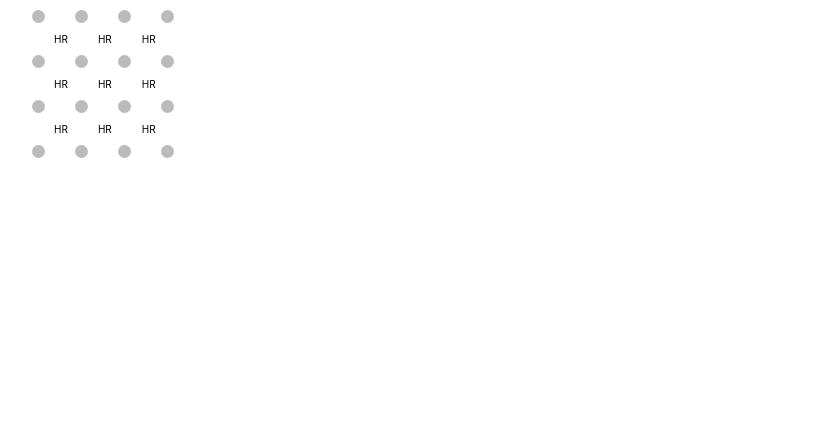
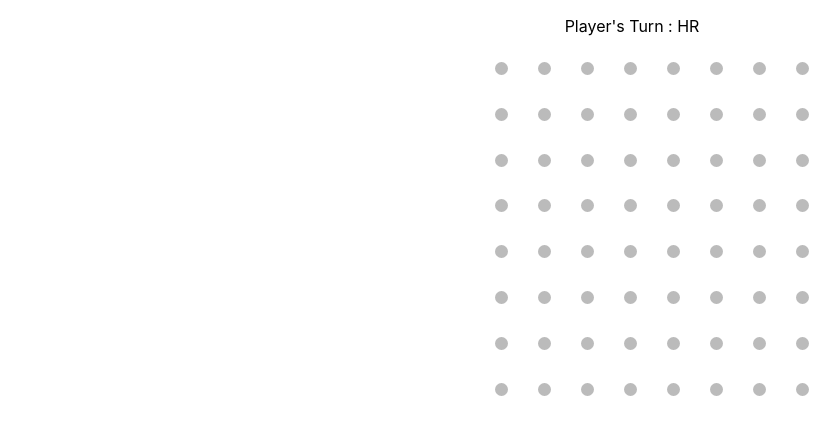
Before and after one commit to harshrumalwala/matrix-dominance, a React (Create React App) app: page / in a window 1280 px wide. Shown: the top 434 px of the page, without its empty margins (8-848 px from the left). Built offline with nearby package versions, Linux system fonts and the light colour scheme.

Commit message:
single player flow

```diff
--- a/src/App.css
+++ b/src/App.css
@@ -1,3 +1,3 @@
 .left-cell {
-  margin: 10px 0px 0px 52px !important;
+  margin: 10px 0px 0px 30px !important;
 }
--- a/src/App.tsx
+++ b/src/App.tsx
@@ -5,11 +5,17 @@ import _ from 'lodash';
 import { Container, Row, Dot, Cell } from 'styles';
 import LineTo from 'react-lineto';
 
+const matrixSize = 8;
+
 const App = () => {
-  const [edges, setEdges] = useState({});
-  const [matrix, setMatrix] = useState([]);
+  const [edges, setEdges] = useState<{ [key: number]: Array<number> }>({});
+  const [matrix, setMatrix] = useState(Array(49).fill(''));
   const [start, setStart] = useState(-1);
-  const matrixSize = 4;
+  const [players, setPlayers] = useState(['HR', 'MR', 'AR']);
+  const [playersTurn, setPlayersTurn] = useState(0);
+
+  const isHorizontalLine = (start: number, end: number) =>
+    Math.abs(start - end) === 1;
 
   const mergeUtil = (
     a: { [key: string]: Array<number> },
@@ -22,47 +28,140 @@ const App = () => {
     return result;
   };
 
+  const isCompleteCell = (arr: Array<number>) => {
+    arr.sort((a, b) => a - b);
+    return (
+      _.every([arr[1], arr[2]], (o) => _.includes(edges[arr[0]], o)) &&
+      _.every([arr[1], arr[2]], (o) => _.includes(edges[arr[3]], o))
+    );
+  };
+
+  const getMatrixIndexIfCompleteCell = (arr: Array<number>) => {
+    if (isCompleteCell(arr)) {
+      const minIdx = Math.min(...arr);
+      return minIdx - Math.floor(minIdx / matrixSize);
+    }
+    return -1;
+  };
+
+  const getUnassignedAndCompletedVerticalCells = (
+    point1: number,
+    point2: number
+  ) => {
+    let unassignedAndCompletedMatrixIdxes = [],
+      topCell,
+      bottomCell;
+    if (point1 - matrixSize >= 0) {
+      topCell = [point1, point2, point1 - matrixSize, point2 - matrixSize];
+      const topIdx = getMatrixIndexIfCompleteCell(topCell);
+      if (topIdx !== -1 && matrix[topIdx] === '')
+        unassignedAndCompletedMatrixIdxes.push(topIdx);
+    }
+    if (point1 + matrixSize < matrixSize * matrixSize) {
+      bottomCell = [point1, point2, point1 + matrixSize, point2 + matrixSize];
+      const bottomIdx = getMatrixIndexIfCompleteCell(bottomCell);
+      if (bottomIdx !== -1 && matrix[bottomIdx] === '')
+        unassignedAndCompletedMatrixIdxes.push(bottomIdx);
+    }
+    return unassignedAndCompletedMatrixIdxes;
+  };
+
+  const getUnassignedAndCompletedHorizontalCells = (
+    point1: number,
+    point2: number
+  ) => {
+    let unassignedAndCompletedMatrixIdxes = [],
+      leftCell,
+      rightCell;
+    if (
+      Math.floor(point1 / matrixSize) === Math.floor((point1 - 1) / matrixSize)
+    ) {
+      leftCell = [point1, point2, point1 - 1, point2 - 1];
+      const leftIdx = getMatrixIndexIfCompleteCell(leftCell);
+      if (leftIdx !== -1 && matrix[leftIdx] === '')
+        unassignedAndCompletedMatrixIdxes.push(leftIdx);
+    }
+    if (
+      Math.floor(point1 / matrixSize) === Math.floor((point1 + 1) / matrixSize)
+    ) {
+      rightCell = [point1, point2, point1 + 1, point2 + 1];
+      const rightIdx = getMatrixIndexIfCompleteCell(rightCell);
+      if (rightIdx !== -1 && matrix[rightIdx] === '')
+        unassignedAndCompletedMatrixIdxes.push(rightIdx);
+    }
+    return unassignedAndCompletedMatrixIdxes;
+  };
+
+  const getUnassignedAndCompletedCells = (point1: number, point2: number) => {
+    return isHorizontalLine(point1, point2)
+      ? getUnassignedAndCompletedVerticalCells(point1, point2)
+      : getUnassignedAndCompletedHorizontalCells(point1, point2);
+  };
+
   const handleClick = (e: React.MouseEvent<HTMLInputElement>, idx: number) => {
     e.preventDefault();
 
-    if (start === -1) setStart(idx);
-    else {
+    if (
+      start !== -1 &&
+      _.includes(
+        [start - 1, start + 1, start + matrixSize, start - matrixSize],
+        idx
+      )
+    ) {
       setEdges((prevState) =>
         mergeUtil(prevState, { [start]: [idx], [idx]: [start] })
       );
       setStart(-1);
+      const matrixIdxToBeUpdated = getUnassignedAndCompletedCells(start, idx);
+      _.forEach(matrixIdxToBeUpdated, (o) => {
+        const updatedMatrix = matrix;
+        updatedMatrix[o] = players[playersTurn];
+        setMatrix(updatedMatrix);
+      });
+      _.size(matrixIdxToBeUpdated) === 0 &&
+        setPlayersTurn((playersTurn + 1) % _.size(players));
+    } else {
+      setStart(idx);
     }
-    console.log(edges);
   };
 
   return (
     <Container>
+      <p>Player's Turn : {players[playersTurn]}</p>
       {_.times(2 * matrixSize - 1, (i) => (
         <Row key={i}>
           {i % 2 === 0 &&
             _.times(matrixSize, (j) => (
               <Dot
-                key={i * matrixSize + j}
+                key={(i / 2) * matrixSize + j}
                 onClick={(e: React.MouseEvent<HTMLInputElement>) =>
-                  handleClick(e, i * matrixSize + j)
+                  handleClick(e, (i / 2) * matrixSize + j)
                 }
-                className={`dot_${i * matrixSize + j}`}
+                className={`dot_${(i / 2) * matrixSize + j}`}
               />
             ))}
           {i % 2 === 1 &&
-            _.times(matrixSize - 1, (k) =>
-              k === 0 ? (
-                <Cell key={i * matrixSize + k} className="left-cell">
-                  HR
-                </Cell>
-              ) : (
-                <Cell key={i * matrixSize + k}>HR</Cell>
-              )
-            )}
+            _.times(matrixSize - 1, (k) => (
+              <Cell
+                key={((i - 1) / 2) * (matrixSize - 1) + k}
+                className={`${k === 0 ? 'left-cell' : ''} cell_${
+                  ((i - 1) / 2) * matrixSize + k
+                }`}
+              >
+                {matrix[((i - 1) / 2) * (matrixSize - 1) + k]}
+              </Cell>
+            ))}
         </Row>
       ))}
       {_.map(edges, (v, k) =>
-        _.map(v, (o) => <LineTo from={`dot_${o}`} to={`dot_${k}`} delay={0} />)
+        _.map(v, (o) => (
+          <LineTo
+            key={`from_${o}_to_${k}`}
+            from={`dot_${o}`}
+            to={`dot_${k}`}
+            delay={0}
+          />
+        ))
       )}
     </Container>
   );
--- a/src/styles/index.ts
+++ b/src/styles/index.ts
@@ -3,12 +3,12 @@ import styled from 'styled-components';
 export const Container = styled.div`
   display: flex;
   flex-direction: column;
+  align-items: center;
 `;
 
 export const Row = styled.div`
   display: flex;
   margin-left: 10px;
-  font-size: 0px;
 `;
 
 export const Dot = styled.span`
@@ -19,10 +19,12 @@ export const Dot = styled.span`
   background-color: #bbb;
   border-radius: 50%;
   display: inline-block;
+  z-index: 2;
 `;
 
 export const Cell = styled.div`
-  // z-index: 100;
   margin: 10px 0px 0px 30px;
   font-size: 10px;
+  height: 12.8px;
+  width: 12.5px;
 `;
```
